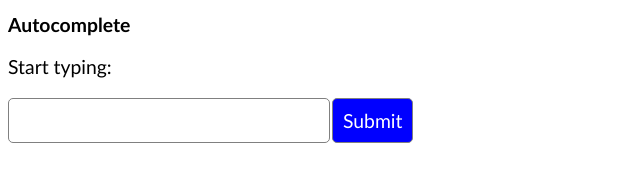
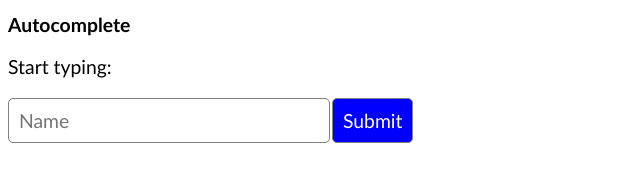
Before and after one commit to iwomipl/React-Redux-Input, a React (Create React App) app: page / in a window 1280 px wide. Shown: the top 193 px of the page, without its empty margins (0-640 px from the left). Built offline with nearby package versions, Linux system fonts and the light colour scheme; no server answers.

Commit message:
Add Placeholder

```diff
--- a/src/Components/NameInput/NameInput.js
+++ b/src/Components/NameInput/NameInput.js
@@ -47,6 +47,7 @@ export const NameInput = (props) => {
             onChange={handleChange}
             value={nameValue}
             onKeyDown={keyDown}
+            placeholder="Name"
         />
         <button type="submit">Submit</button>
         {nameValue.length > 0 ?
```
